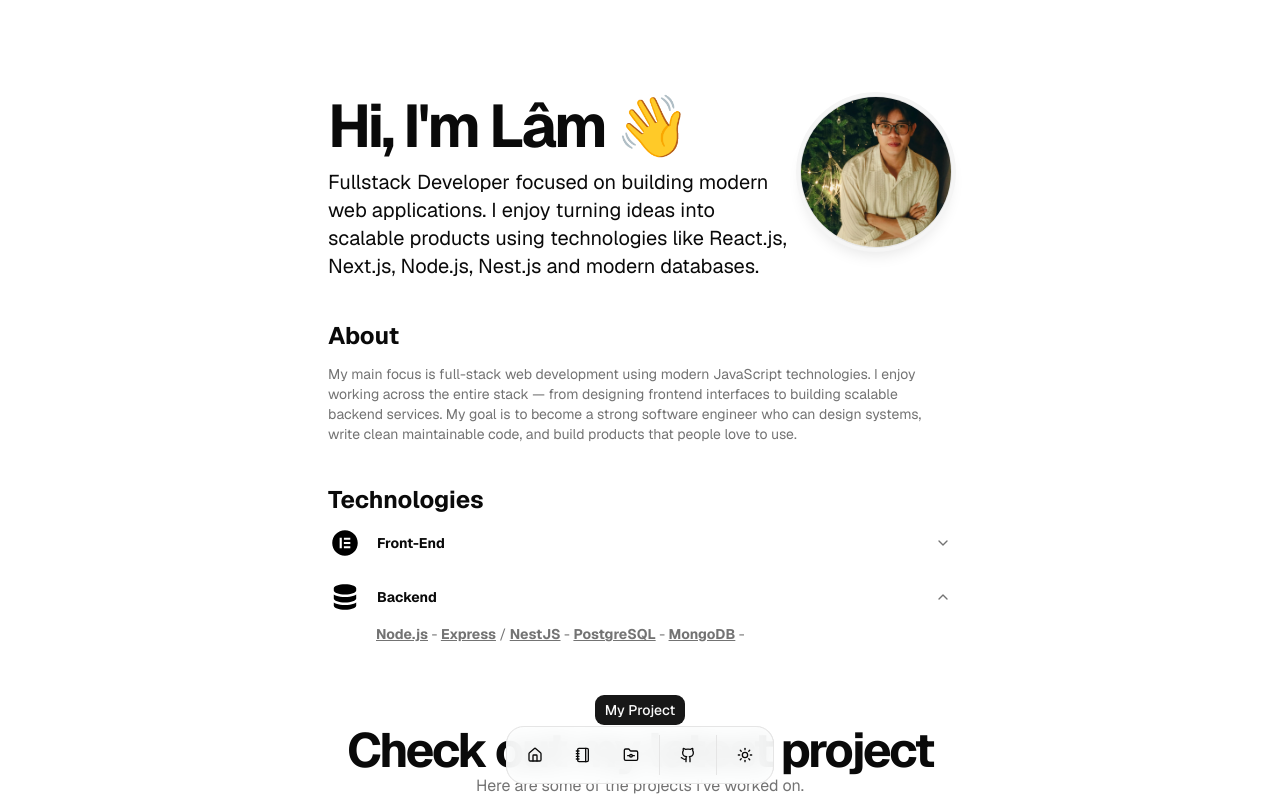
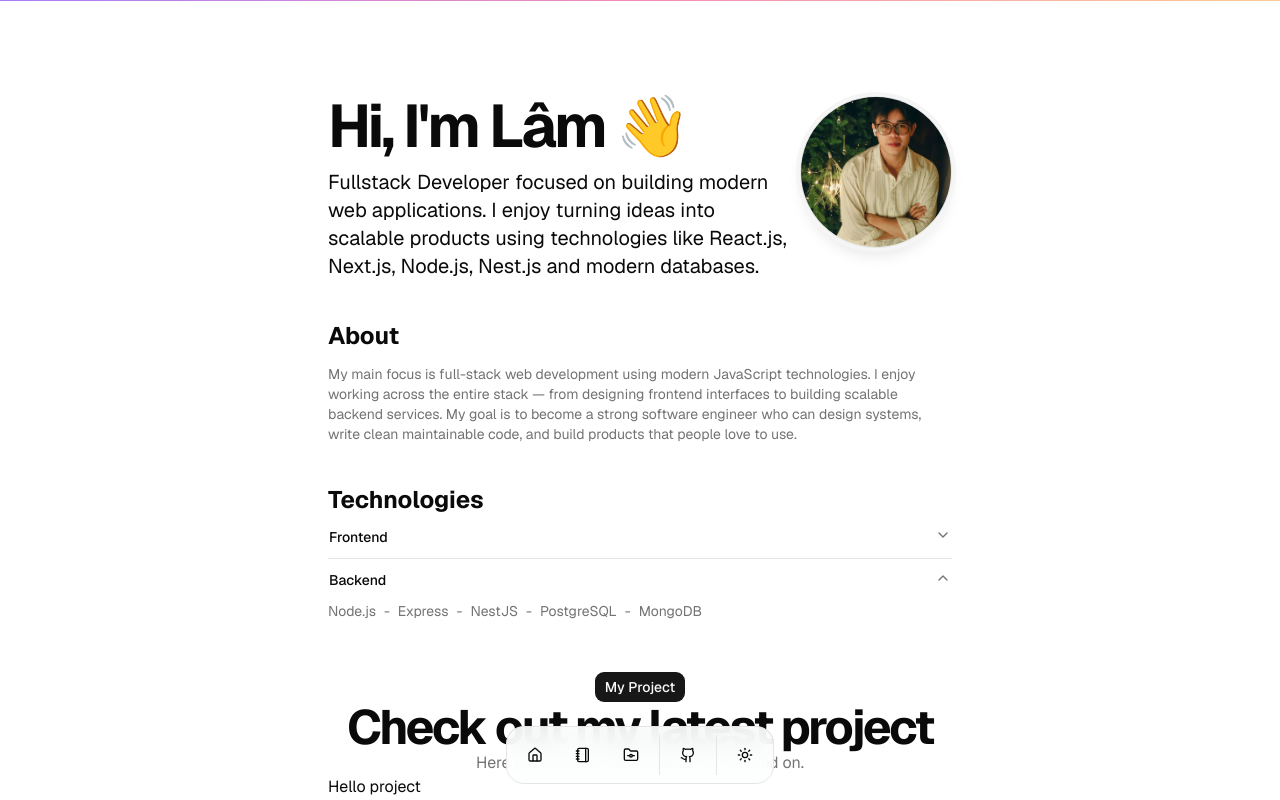
Before and after one commit to lampng/lampng-portfolio, a Next.js app: page / in a window 1280 px wide. Both pictures are taken after a click on the button "Backend". Shown: the top 800 px of the page. Built offline with nearby package versions, Linux system fonts and the light colour scheme.

Commit message:
update scroll progress

```diff
--- a/src/app/blog/page.tsx
+++ b/src/app/blog/page.tsx
@@ -1,6 +1,11 @@
 import React from 'react';
 
 export default function BlogPages() {
+    const blog = [{
+        slug:"",
+        title: "",
+        content: ""
+    }];
     return (
         <main className="min-h-screen max-w-2xl mx-auto  py-12 px-6 sm:py-24">
             <div>Blog pages</div>
--- a/src/app/layout.tsx
+++ b/src/app/layout.tsx
@@ -3,6 +3,7 @@ import { Geist } from 'next/font/google';
 import './globals.css';
 import { cn } from '@/lib/utils';
 import DockMenu from '@/components/ui/dockMenu';
+import { ScrollProgress } from '@/components/ui/scroll-progress';
 
 const geist = Geist({ subsets: ['latin'], variable: '--font-sans' });
 
@@ -16,6 +17,7 @@ export default function RootLayout({ children }: { children: React.ReactNode })
     return (
         <html lang="en" className={cn('font-sans', geist.variable)}>
             <body>
+                <ScrollProgress/>
                 {children}
                 <DockMenu />
             </body>
--- a/src/app/page.tsx
+++ b/src/app/page.tsx
@@ -10,7 +10,27 @@ import { TextAnimate } from '@/components/ui/text-animate';
 import Link from 'next/link';
 import { Avatar, AvatarImage } from '@/components/ui/avatar';
 const BLUR_FADE_DELAY = 0.03;
+const Technologies = [
+    {
+        frontend: ['HTML - CSS', 'TailwindCSS', 'Shadcn', 'JavaScript', 'React.js', 'Next.js'],
+        backend: ['Node.js', 'Express', ' NestJS', 'PostgreSQL', 'MongoDB'],
+    },
+];
+const project = [
+    {
+        slug: '',
+        image: '',
+        title: '',
+        content: '',
+        date: '',
+        description: '',
+        Technologies: '',
+        soucre: '',
+    },
+];
+
 export default function Home() {
+    const tech = Technologies[0];
     return (
         <main className="min-h-screen max-w-2xl mx-auto  py-12 px-6  sm:py-24">
             <section className="max-w-2xl mx-auto">
@@ -88,57 +108,28 @@ export default function Home() {
                 >
                     Technologies
                 </TextAnimate>
-                <Accordion type="single" collapsible>
-                    <BlurFade delay={BLUR_FADE_DELAY * 4} className="order-1 md:order-2" offset={0} inView>
-                        <AccordionItem value="item-1">
-                            <AccordionTrigger className="flex items-center gap-4">
-                                <div className="flex items-center gap-4">
-                                    <div className="w-8 h-8 relative rounded-full overflow-hidden">
-                                        <svg xmlns="http://www.w3.org/2000/svg" viewBox="0 0 640 640">
-                                            <path d="M64.5 320C64.5 461 178.1 575 319.1 575C461.1 575 575.1 461 575.1 320C575.1 180 461.1 66.1 319.1 66.1C178.1 66.1 64.5 180 64.5 320zM256.1 214L256.1 427L213.1 427L213.1 214L256.1 214zM298.1 214L426.1 214L426.1 257L298.1 257L298.1 214zM426.1 299L426.1 342L298.1 342L298.1 299L426.1 299zM298.1 384L426.1 384L426.1 427L298.1 427L298.1 384z" />
-                                        </svg>
+                <Accordion type="single" collapsible className="w-full">
+                    {Object.entries(tech).map(([key, items]) => {
+                        return (
+                            <AccordionItem key={key} value={key}>
+                                <AccordionTrigger className="capitalize">{key}</AccordionTrigger>
+
+                                <AccordionContent>
+                                    <div className="flex flex-wrap text-sm text-muted-foreground">
+                                        {items.map((item, index) => (
+                                            <span
+                                                key={item}
+                                                className={item === 'NestJS' ? 'font-semibold text-blue-500' : ''}
+                                            >
+                                                {item}
+                                                {index < items.length - 1 && <span className="mx-2">-</span>}
+                                            </span>
+                                        ))}
                                     </div>
-                                    <div className="text-left">
-                                        <p className="text-sm font-bold">Front-End</p>
-                                    </div>
-                                </div>
-                            </AccordionTrigger>
-
-                            <AccordionContent className="pl-12 text-muted-foreground">
-                                <span className="font-bold underline">HTML</span> -{' '}
-                                <span className="font-bold underline">CSS</span> /{' '}
-                                <span className="font-bold underline">TailwindCSS</span> -{' '}
-                                <span className="font-bold underline">Shadcn</span> -{' '}
-                                <span className="font-bold underline">JavaScript</span> -{' '}
-                                <span className="font-bold underline">React.js</span> -{' '}
-                                <span className="font-bold underline">Next.js</span>
-                            </AccordionContent>
-                        </AccordionItem>
-                    </BlurFade>
-                    <BlurFade delay={BLUR_FADE_DELAY * 5} className="order-1 md:order-2" offset={0} inView>
-                        <AccordionItem value="item-2">
-                            <AccordionTrigger className="flex items-center gap-4">
-                                <div className="flex items-center gap-4">
-                                    <div className="w-8 h-8 relative rounded-full overflow-hidden">
-                                        <svg xmlns="http://www.w3.org/2000/svg" viewBox="0 0 640 640">
-                                            <path d="M544 269.8C529.2 279.6 512.2 287.5 494.5 293.8C447.5 310.6 385.8 320 320 320C254.2 320 192.4 310.5 145.5 293.8C127.9 287.5 110.8 279.6 96 269.8L96 352C96 396.2 196.3 432 320 432C443.7 432 544 396.2 544 352L544 269.8zM544 192L544 144C544 99.8 443.7 64 320 64C196.3 64 96 99.8 96 144L96 192C96 236.2 196.3 272 320 272C443.7 272 544 236.2 544 192zM494.5 453.8C447.6 470.5 385.9 480 320 480C254.1 480 192.4 470.5 145.5 453.8C127.9 447.5 110.8 439.6 96 429.8L96 496C96 540.2 196.3 576 320 576C443.7 576 544 540.2 544 496L544 429.8C529.2 439.6 512.2 447.5 494.5 453.8z" />
-                                        </svg>
-                                    </div>
-                                    <div className="text-left">
-                                        <p className="text-sm  font-bold">Backend</p>
-                                    </div>
-                                </div>
-                            </AccordionTrigger>
-
-                            <AccordionContent className="pl-12 text-muted-foreground">
-                                <span className="font-bold underline">Node.js</span> -{' '}
-                                <span className="font-bold underline">Express</span> /{' '}
-                                <span className="font-bold underline">NestJS</span> -{' '}
-                                <span className="font-bold underline">PostgreSQL</span> -{' '}
-                                <span className="font-bold underline">MongoDB</span> -{' '}
-                            </AccordionContent>
-                        </AccordionItem>
-                    </BlurFade>
+                                </AccordionContent>
+                            </AccordionItem>
+                        );
+                    })}
                 </Accordion>
             </section>
             {/* Project section */}
@@ -155,6 +146,7 @@ export default function Home() {
                         </span>
                     </BlurFade>
                 </div>
+                <div>Hello project</div>
             </section>
             {/* Contact section */}
             <section about="ProContactject" className="mt-10">
--- /dev/null
+++ b/src/components/ui/scroll-progress.tsx
@@ -0,0 +1,34 @@
+"use client"
+
+import { motion, useScroll, type MotionProps } from "motion/react"
+
+import { cn } from "@/lib/utils"
+
+interface ScrollProgressProps extends Omit<
+  React.HTMLAttributes<HTMLElement>,
+  keyof MotionProps
+> {
+  ref?: React.Ref<HTMLDivElement>
+}
+
+export function ScrollProgress({
+  className,
+  ref,
+  ...props
+}: ScrollProgressProps) {
+  const { scrollYProgress } = useScroll()
+
+  return (
+    <motion.div
+      ref={ref}
+      className={cn(
+        "fixed inset-x-0 top-0 z-50 h-px origin-left bg-linear-to-r from-[#A97CF8] via-[#F38CB8] to-[#FDCC92]",
+        className
+      )}
+      style={{
+        scaleX: scrollYProgress,
+      }}
+      {...props}
+    />
+  )
+}
```
